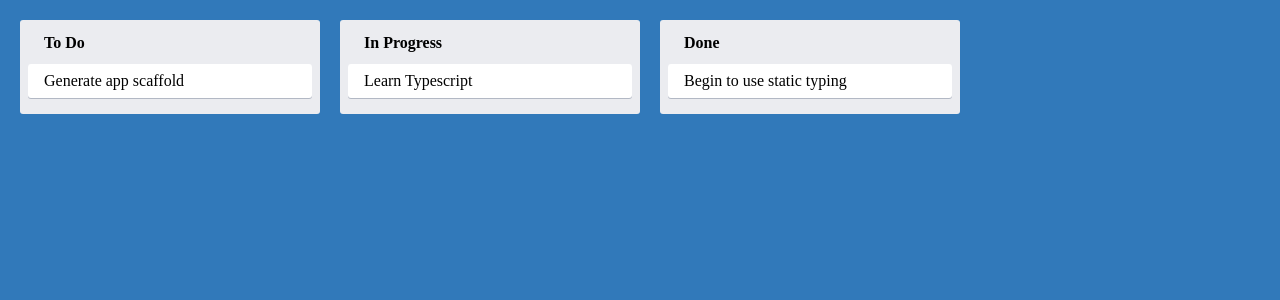
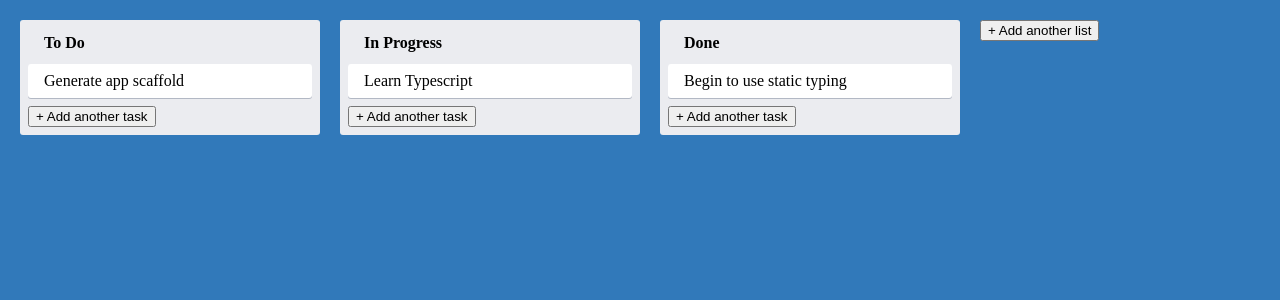
Before and after one commit to rui-watanabe/react-ts-todo-app, a React (Create React App) app: page / in a window 1280 px wide. Shown: the top 300 px of the page. Built offline with nearby package versions, Linux system fonts and the light colour scheme.

Commit message:
add text and onClick of AddNewItem

```diff
--- a/src/AddNewItem.tsx
+++ b/src/AddNewItem.tsx
@@ -1,5 +1,6 @@
 import React, { useState } from "react"
 import { AddItemButton } from "./styles"
+import { NewItemForm } from "./NewItemForm"
 
 interface AddNewItemProps {
   onAdd(text: string): void
@@ -12,11 +13,20 @@ export const AddNewItem = (props: AddNewItemProps) => {
   const { onAdd, toggleButtonText, dark } = props
 
   if (showHome) {
+    return (
+      <NewItemForm
+        onAdd={(text) => {
+          onAdd(text)
+          setShowHome(false)
+        }}
+      />
+    )
   }
 
   return (
-    <AddItemButton dark={dark} onClick={() => setShowHome(true)}>
-      {toggleButtonText}
-    </AddItemButton>
+    <button onClick={() => setShowHome(true)}>{toggleButtonText}</button>
+    // <AddItemButton dark={dark} onClick={() => setShowHome(true)}>
+    //   {toggleButtonText}
+    // </AddItemButton>
   )
 }
--- a/src/App.tsx
+++ b/src/App.tsx
@@ -1,6 +1,7 @@
 import React from "react"
 import { Column } from "./Column"
 import { Card } from "./Card"
+import { AddNewItem } from "./AddNewItem"
 import { AppContainer } from "./styles"
 
 function App() {
@@ -15,6 +16,10 @@ function App() {
       <Column text="Done">
         <Card text="Begin to use static typing" />
       </Column>
+      <AddNewItem
+        toggleButtonText="+ Add another list"
+        onAdd={console.log}
+      ></AddNewItem>
     </AppContainer>
   )
 }
--- a/src/Column.tsx
+++ b/src/Column.tsx
@@ -1,4 +1,5 @@
 import React, { PropsWithChildren } from "react"
+import { AddNewItem } from "./AddNewItem"
 import { ColumnContainer, ColumnTitle } from "./styles"
 
 interface ColumnProps {
@@ -10,6 +11,11 @@ export const Column = ({ text, children }: PropsWithChildren<ColumnProps>) => {
     <ColumnContainer>
       <ColumnTitle>{text}</ColumnTitle>
       {children}
+      <AddNewItem
+        toggleButtonText="+ Add another task"
+        onAdd={console.log}
+        dark
+      />
     </ColumnContainer>
   )
 }
```
